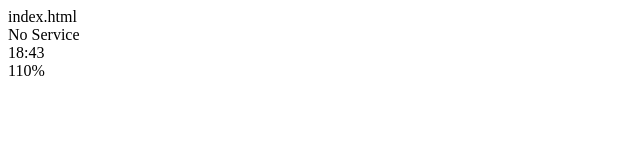
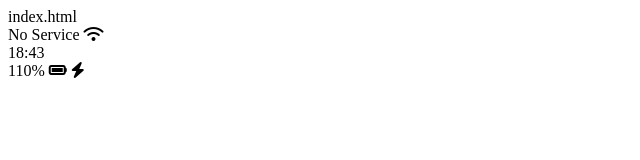
Before and after one commit to neostar-shin/N-C-study, a plain HTML site: page index.html in a window 1280 px wide. Shown: the full height of the page, 0-640 px from the left. Drawn offline with Linux system fonts and the light colour scheme.

Commit message:
Update index.html

```diff
--- a/index.html
+++ b/index.html
@@ -11,17 +11,22 @@ index.html
     <div id="Status-bar">
         <div class="Status-bar_Column">
             <span>No Service</span>
-            <!--To do: Wifi Icon-->
-        </div>
+            <i class="fa-solid fa-wifi"></i>
+              </div>
         <div class="Status-bar_Column">
             <span>18:43</span>
         </div>
         <div class="Status-bar_Column">
             <span>110%</span>
-            <!--To do: Battery Icon-->
-            <!--To do: Lightning Icon-->
+            <i class="fa-solid fa-battery-full"></i>
+            <i class="fa-solid fa-bolt"></i>
         </div>
     </div>
 
+    <script
+    src="https://kit.fontawesome.com/336ae08f1e.js" crossorigin="anonymous">
+
+    </script>
+
 </body>
 </html>
```
